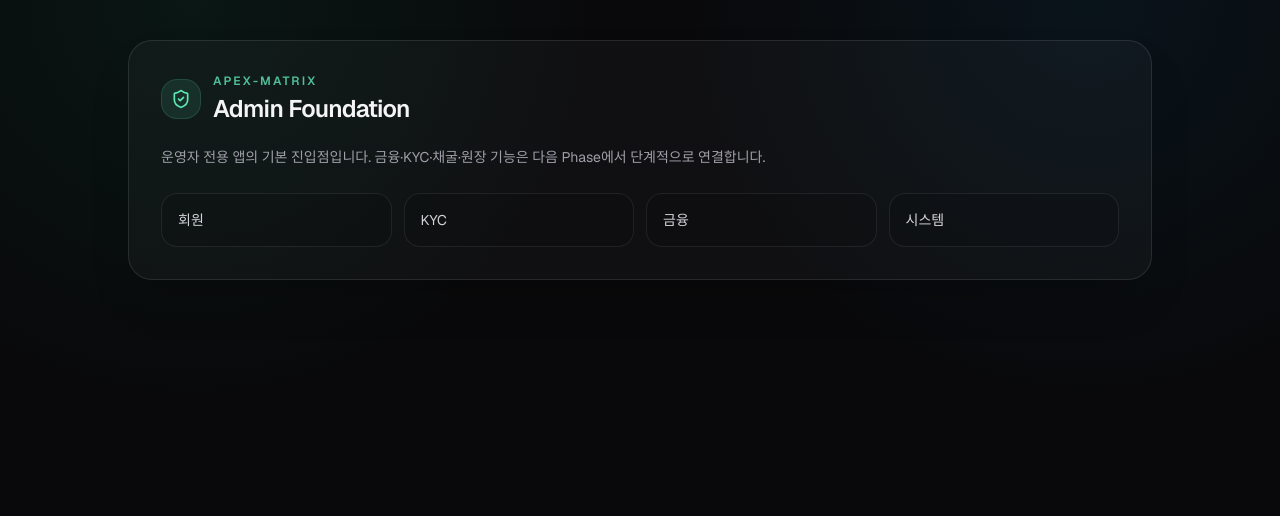
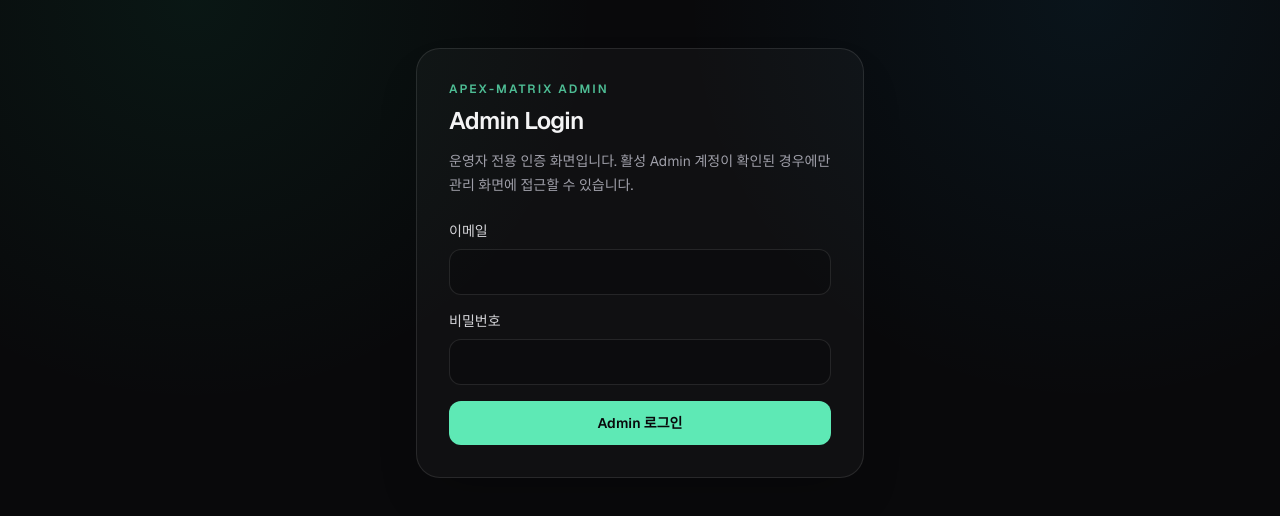
Before and after one commit to tojobkr1141141004-sketch/bluechip-node-core, a Next.js app in the folder apps/admin/: page / in a window 1280 px wide. Shown: the top 516 px of the page. Built offline with nearby package versions, Linux system fonts and the light colour scheme.

Commit message:
refactor(admin): make root route the login entry

```diff
--- a/apps/admin/src/app/page.tsx
+++ b/apps/admin/src/app/page.tsx
@@ -1,27 +1,23 @@
-import { ShieldCheck } from "lucide-react";
+import type { Metadata } from "next";
+import { AdminLoginForm } from "./login/login-form";
+
+export const metadata: Metadata = {
+  title: "운영자 로그인"
+};
 
 export default function AdminHomePage() {
   return (
-    <main className="min-h-screen px-6 py-10 sm:px-10">
-      <section className="mx-auto max-w-5xl rounded-3xl border border-white/10 bg-white/[0.03] p-6 shadow-2xl shadow-black/20 sm:p-8">
-        <div className="flex items-center gap-3">
-          <div className="grid h-10 w-10 place-items-center rounded-2xl border border-emerald-300/15 bg-emerald-300/10">
-            <ShieldCheck className="h-5 w-5 text-emerald-300" />
-          </div>
-          <div>
-            <p className="text-xs font-semibold uppercase tracking-[0.18em] text-emerald-300/80">APEX-MATRIX</p>
-            <h1 className="mt-1 text-2xl font-semibold tracking-[-0.03em]">Admin Foundation</h1>
-          </div>
-        </div>
-        <p className="mt-5 max-w-2xl text-sm leading-6 text-zinc-400">
-          운영자 전용 앱의 기본 진입점입니다. 금융·KYC·채굴·원장 기능은 다음 Phase에서 단계적으로 연결합니다.
+    <main className="min-h-screen px-6 py-12 sm:px-10">
+      <section className="mx-auto max-w-md rounded-3xl border border-white/10 bg-white/[0.03] p-6 shadow-2xl shadow-black/20 sm:p-8">
+        <p className="text-xs font-semibold uppercase tracking-[0.18em] text-emerald-300/80">
+          APEX-MATRIX ADMIN
         </p>
-        <div className="mt-6 grid gap-3 sm:grid-cols-2 lg:grid-cols-4">
-          {["회원", "KYC", "금융", "시스템"].map((item) => (
-            <div key={item} className="rounded-2xl border border-white/8 bg-black/10 px-4 py-4 text-sm text-zinc-300">
-              {item}
-            </div>
-          ))}
+        <h1 className="mt-2 text-2xl font-semibold tracking-[-0.03em]">Admin Login</h1>
+        <p className="mt-3 text-sm leading-6 text-zinc-400">
+          운영자 전용 인증 화면입니다. 활성 Admin 계정이 확인된 경우에만 관리 화면에 접근할 수 있습니다.
+        </p>
+        <div className="mt-6">
+          <AdminLoginForm />
         </div>
       </section>
     </main>
```
